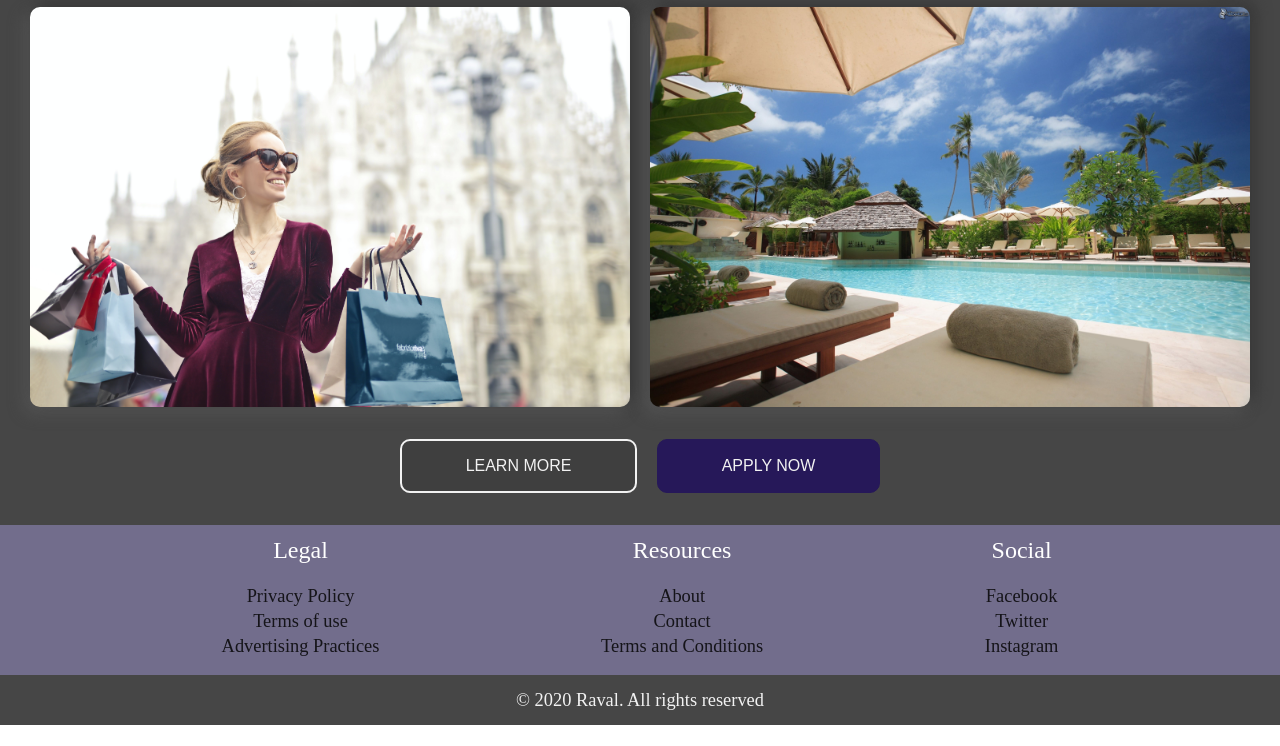
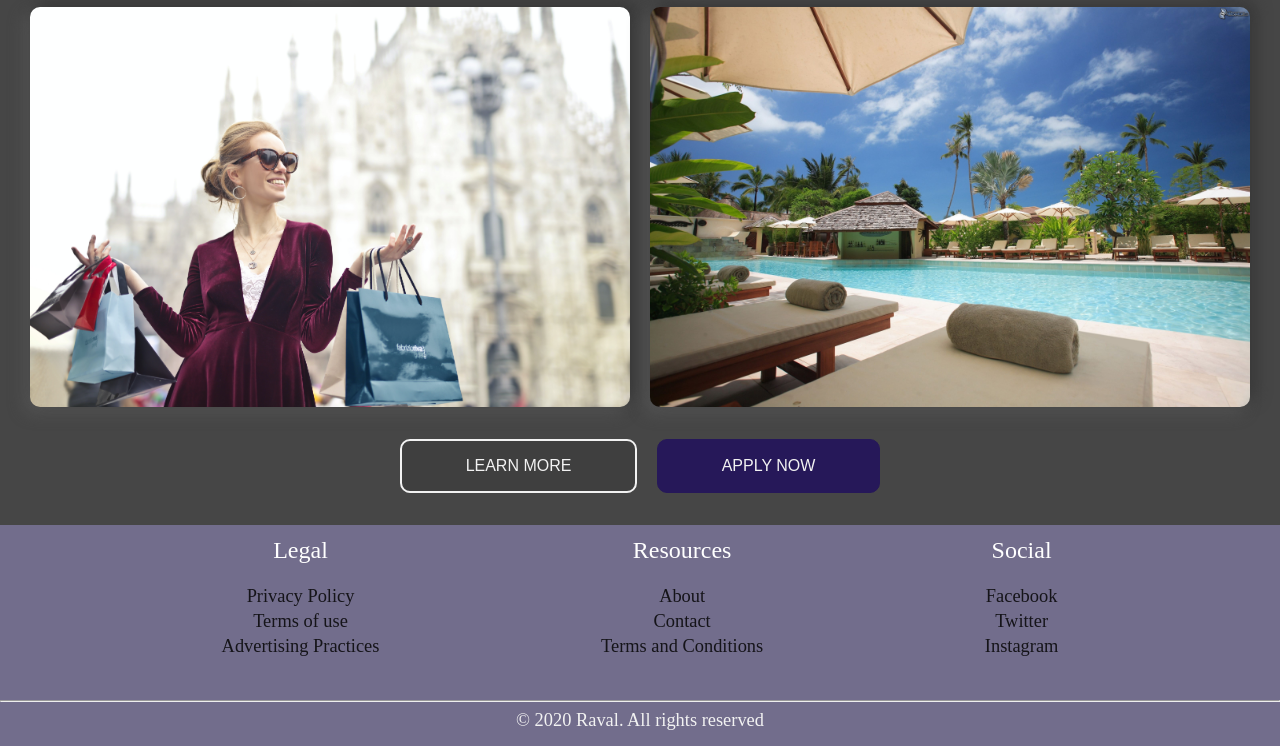
Before and after one commit to DMC09/Raval-Landing, a website: page index.html in a window 1280 px wide. Shown: the part 2049-2795 px from the top of the page. Before the commit the page ends 2774 px from the top, so only its background shows below. Drawn offline with nearby package versions, Linux system fonts and the light colour scheme.

Commit message:
Blended footer + copyright banner, hr, and card size on mobile.

```diff
--- a/css/style.scss
+++ b/css/style.scss
@@ -252,8 +252,8 @@ footer {
     .card-container {
       img{
 
-        height: 350px;
-        width: 450px;
+        height: 250px;
+        width: 350px;
       }
 
       p.slogan {
@@ -346,7 +346,7 @@ footer {
       }
     }
     .copyright_banner {
-      background: #464646;
+      background: $secondary;
       color: $tertiary;
       text-align: center;
       font-size: 1.15rem;
@@ -465,7 +465,7 @@ footer {
       }
     }
     .copyright_banner {
-      background: #464646;
+      background: $secondary;
       color: $tertiary;
       text-align: center;
       font-size: 1.15rem;
@@ -589,7 +589,7 @@ footer {
       }
     }
     .copyright_banner {
-      background: #464646;
+      background: $secondary;
       color: $tertiary;
       text-align: center;
       font-size: 1.15rem;
@@ -714,7 +714,7 @@ footer {
       }
     }
     .copyright_banner {
-      background: #464646;
+      background: $secondary;
       color: $tertiary;
       text-align: center;
       font-size: 1.15rem;
@@ -840,7 +840,7 @@ footer {
       }
     }
     .copyright_banner {
-      background: #464646;
+      background: $secondary;
       color: $tertiary;
       text-align: center;
       font-size: 1.15rem;
--- a/index.html
+++ b/index.html
@@ -163,6 +163,7 @@
         </div>
       </div>
       <div class="copyright_banner">
+        <hr>
         <p>&#169; 2020 Raval. All rights reserved</p>
       </div>
     </footer>
```
Also changed, not shown: css/style.min.css.
